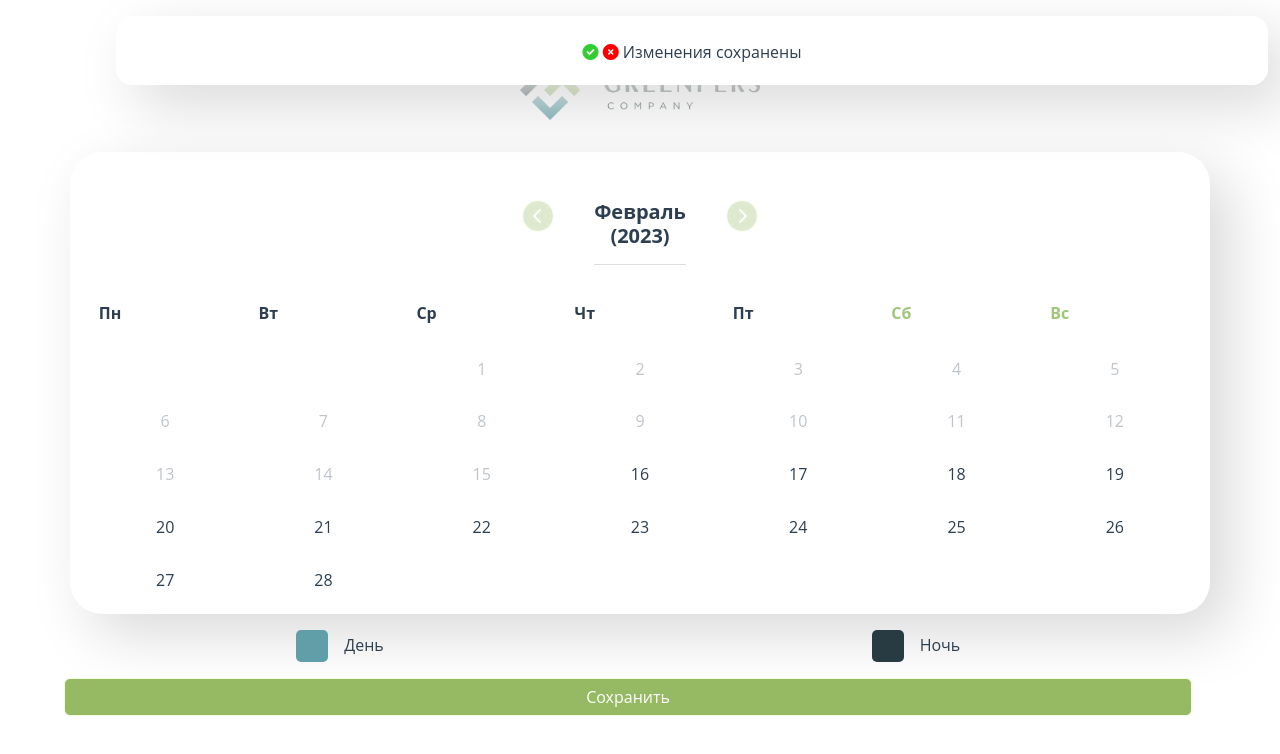
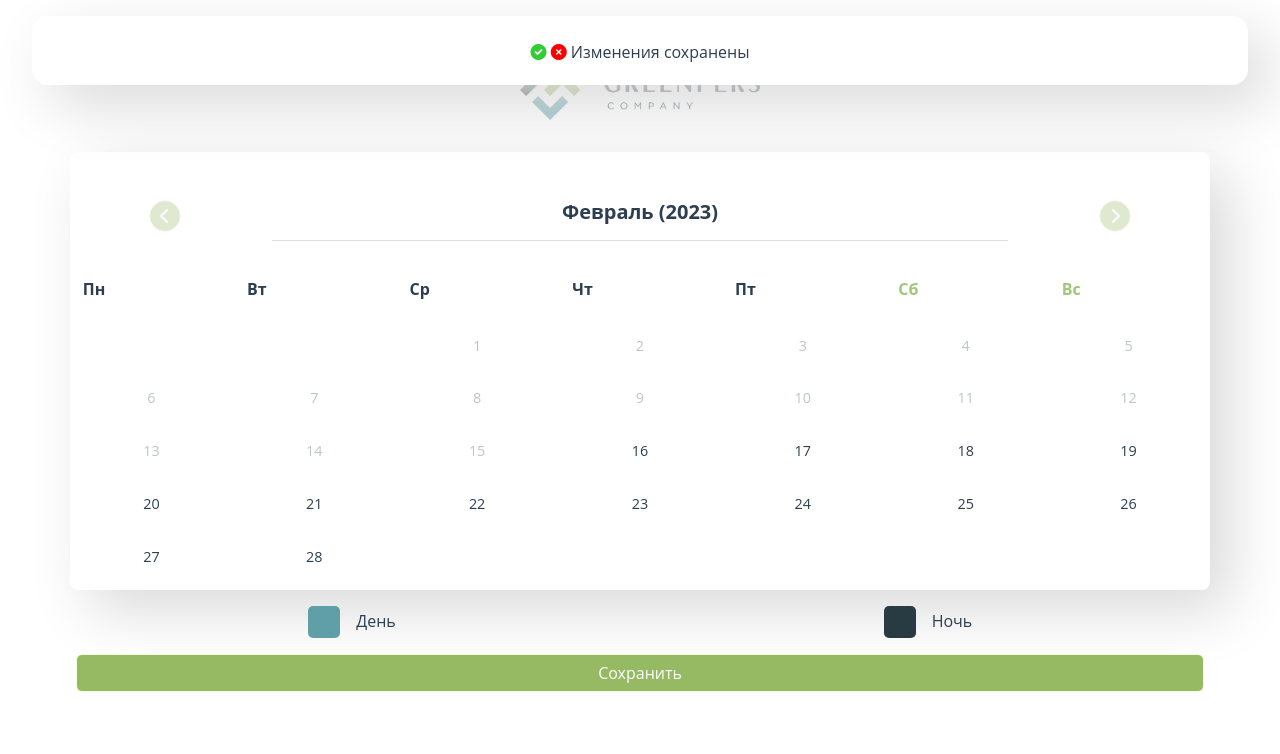
Before and after one commit to yanschafer/GreenpersCal, a Vue app: page / in a window 1280 px wide. Shown: the top 754 px of the page. Built offline with nearby package versions, Linux system fonts and the light colour scheme; no server answers.

Commit message:
minor design fixes

```diff
--- a/src/App.vue
+++ b/src/App.vue
@@ -7,4 +7,9 @@ html,body {
   flex-direction: column;
   align-items: center;
 }
+#app {
+  display: flex;
+  flex-direction: column;
+  align-items: center;
+}
 </style>
--- a/src/components/CalendarItem.vue
+++ b/src/components/CalendarItem.vue
@@ -48,5 +48,7 @@ export default {
 }
 .number {
   margin: 0;
+  font-size: 0.9rem;
+  font-weight: 500;
 }
 </style>
--- a/src/components/PopUp.vue
+++ b/src/components/PopUp.vue
@@ -21,6 +21,8 @@ export default {
 }
 .popup-row {
   position: fixed;
+  display: flex;
+  justify-content: center;
   top: 0;
   margin-bottom: 2rem;
   width: 100%;
@@ -33,11 +35,13 @@ export default {
   padding-top: 1.5rem;
   padding-left: 0.5rem;
   padding-right: 0.5rem;
-  width: 90vw;
+  width: 95vw;
   padding-bottom: 0.3rem;
   display: flex;
   justify-content: center;
   align-items: center;
   flex-direction: column;
+  margin-left: 0;
+  margin-right: 0;
 }
 </style>
--- a/src/views/HomeView.vue
+++ b/src/views/HomeView.vue
@@ -1,14 +1,14 @@
 <template>
   <img class="logo" src="@/assets/logo.png">
   <div class="container cal-body" v-if="loaded">
-    <div class="row">
-      <div class="col">
+    <div class="row month-nav-row">
+      <div class="col-2">
         <button class="btn btn-nav btn-nav-disabled" @click="prevMonth"><i class="fa-solid fa-chevron-left"></i></button>
       </div>
-      <div class="col">
+      <div class="col-8">
         <h5 class="month">{{ month }} ({{ yearNum }})</h5>
       </div>
-      <div class="col">
+      <div class="col-2">
         <button class="btn btn-nav btn-nav-disabled" @click="nextMonth"><i class="fa-solid fa-chevron-right"></i></button>
       </div>
     </div>
@@ -227,6 +227,9 @@ export default {
 </script>
 
 <style>
+.month-nav-row {
+  width: 100%;
+}
 .btn-nav {
   max-width: 10vw;
   color: white;
@@ -413,6 +416,7 @@ export default {
   padding: 0;
   width: 3rem;
   font-weight: 700;
+  font-size: 1rem;
   height: 3rem;
   display: flex;
   align-items: center;
@@ -423,13 +427,13 @@ export default {
   font-weight: 700;
 }
 .cal-body {
-  border-radius: 2rem;
+  border-radius: 0.5rem;
   background: #ffffff;
   box-shadow:  20px 20px 60px #d9d9d9,
   -20px -20px 60px #ffffff;
   padding-top: 2rem;
-  padding-left: 1rem;
-  padding-right: 1rem;
+  padding-left: 0;
+  padding-right: 0;
   width: 90vw;
   padding-bottom: 0.3rem;
   display: flex;
@@ -438,7 +442,7 @@ export default {
   flex-direction: column;
 }
 .items {
-  display: grid;
+  display: inline-grid;
   height: 33vh;
   width: 100%;
   padding: 0;
```
